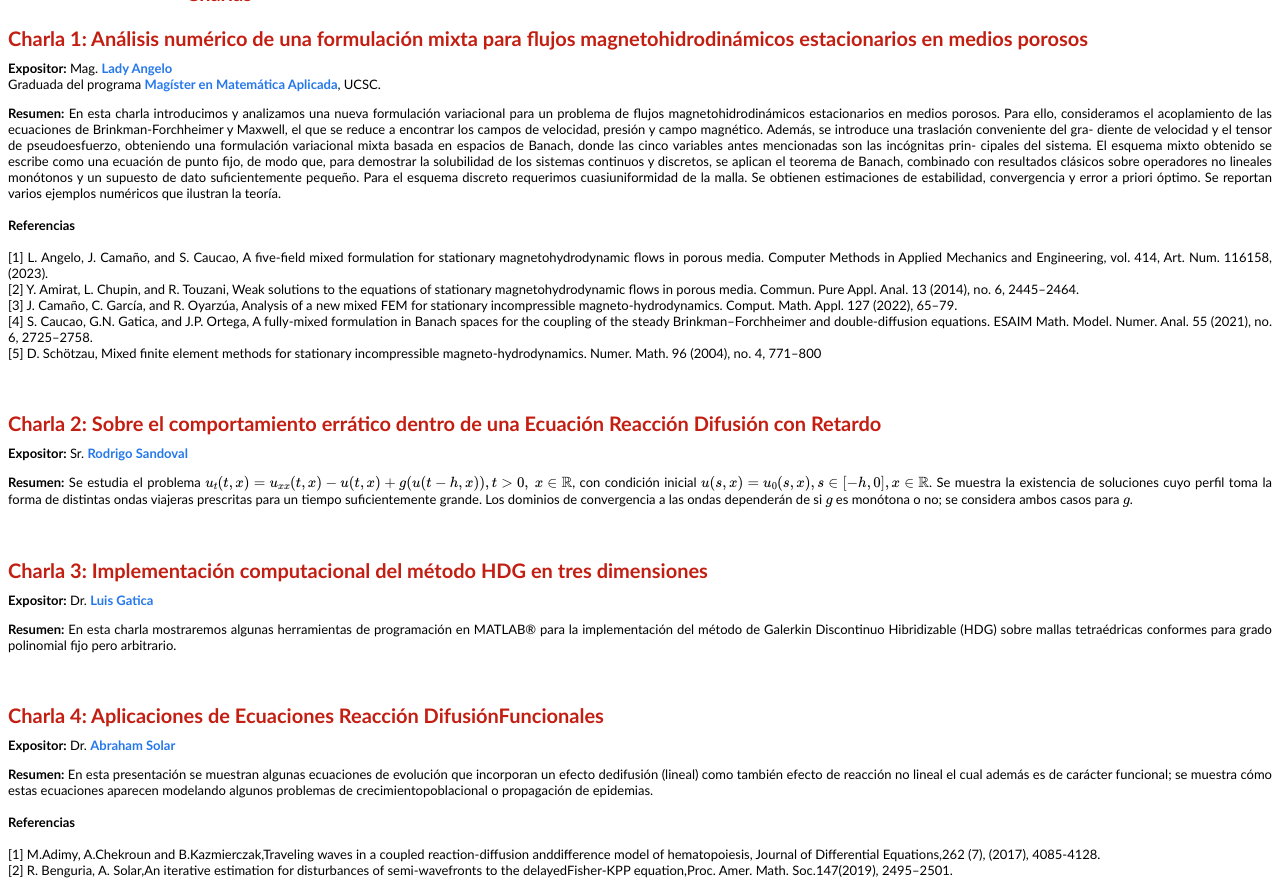
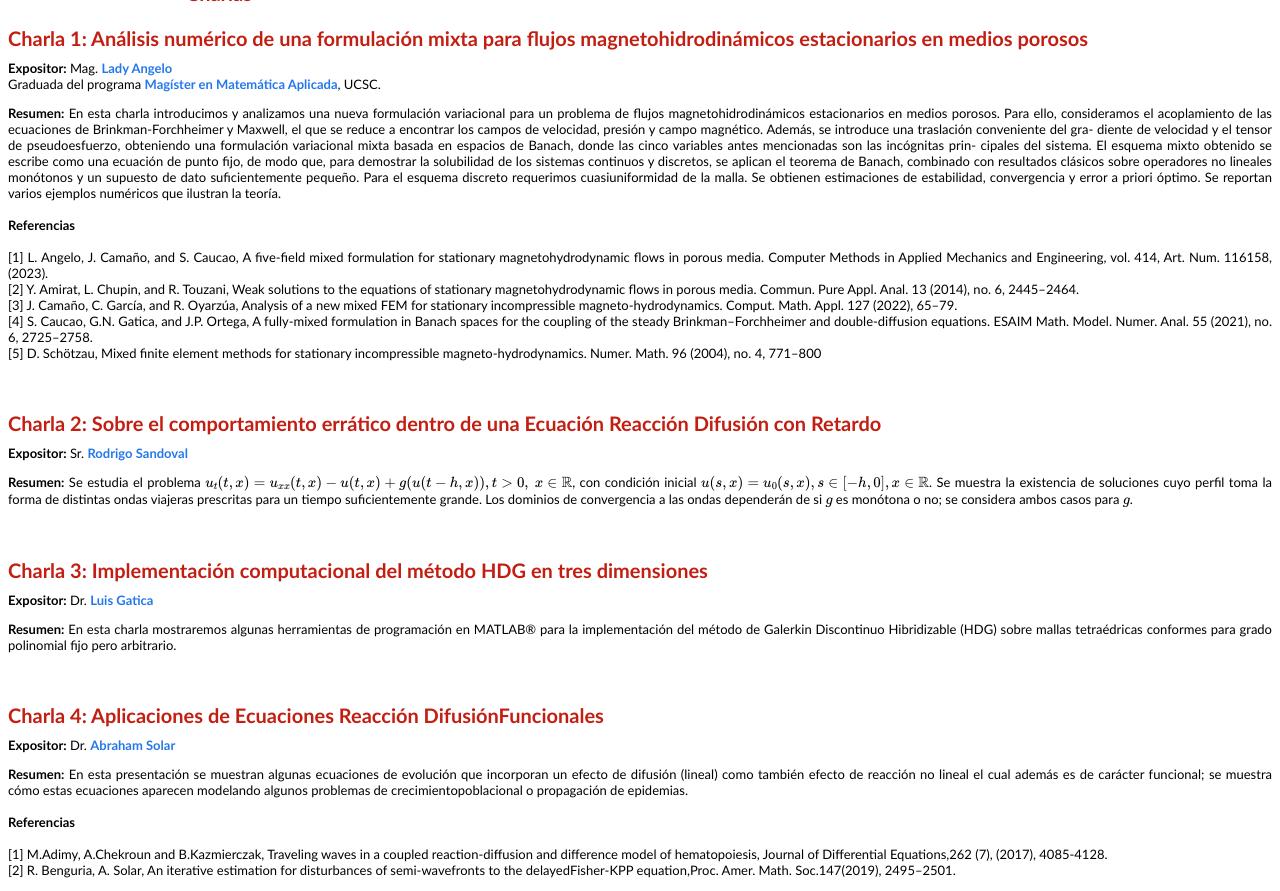
Before and after one commit to ema-ucsc/ema-ucsc.github.io, a plain HTML site: page pages/charlas.html in a window 1280 px wide. Drawn offline with nearby package versions, Linux system fonts and the light colour scheme; some packages are replaced by stand-ins of ours.

Commit message:
Update charlas.html

```diff
--- a/pages/charlas.html
+++ b/pages/charlas.html
@@ -84,13 +84,13 @@ Math. Model. Numer. Anal. 55 (2021), no. 6, 2725–2758.<br>
 
 <h2>Charla 4: Aplicaciones de Ecuaciones Reacción DifusiónFuncionales</h2>
 <b>Expositor:</b> Dr. <a href="https://dmfa.ucsc.cl/personas/abraham-solar/" target="_blank"> Abraham Solar</a><br>
-<p><b>Resumen:</b> En esta presentación se muestran algunas ecuaciones de evolución que incorporan un efecto dedifusión (lineal) como también efecto de reacción no lineal el cual además es de carácter funcional;
+<p><b>Resumen:</b> En esta presentación se muestran algunas ecuaciones de evolución que incorporan un efecto de difusión (lineal) como también efecto de reacción no lineal el cual además es de carácter funcional;
     se muestra cómo estas ecuaciones aparecen modelando algunos problemas de crecimientopoblacional o propagación de epidemias.<br><br>
 
 <b>Referencias</b><br><br>
 
-[1] M.Adimy, A.Chekroun and B.Kazmierczak,Traveling waves in a coupled reaction-diffusion anddifference model of hematopoiesis, Journal of Differential Equations,262 (7), (2017), 4085-4128.<br>
+[1] M.Adimy, A.Chekroun and B.Kazmierczak, Traveling waves in a coupled reaction-diffusion and difference model of hematopoiesis, Journal of Differential Equations,262 (7), (2017), 4085-4128.<br>
 
-[2] R. Benguria, A. Solar,An iterative estimation for disturbances of semi-wavefronts to the delayedFisher-KPP equation,Proc. Amer. Math. Soc.147(2019), 2495–2501.</p>
+[2] R. Benguria, A. Solar, An iterative estimation for disturbances of semi-wavefronts to the delayedFisher-KPP equation,Proc. Amer. Math. Soc.147(2019), 2495–2501.</p>
 
 </body>
```
